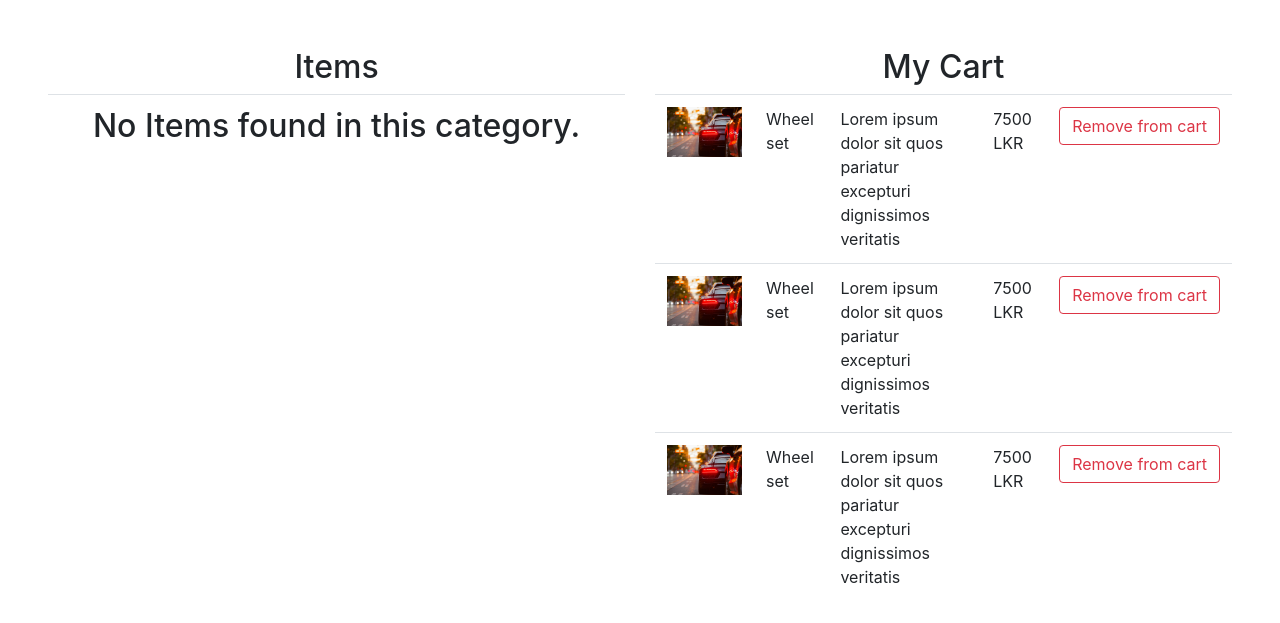
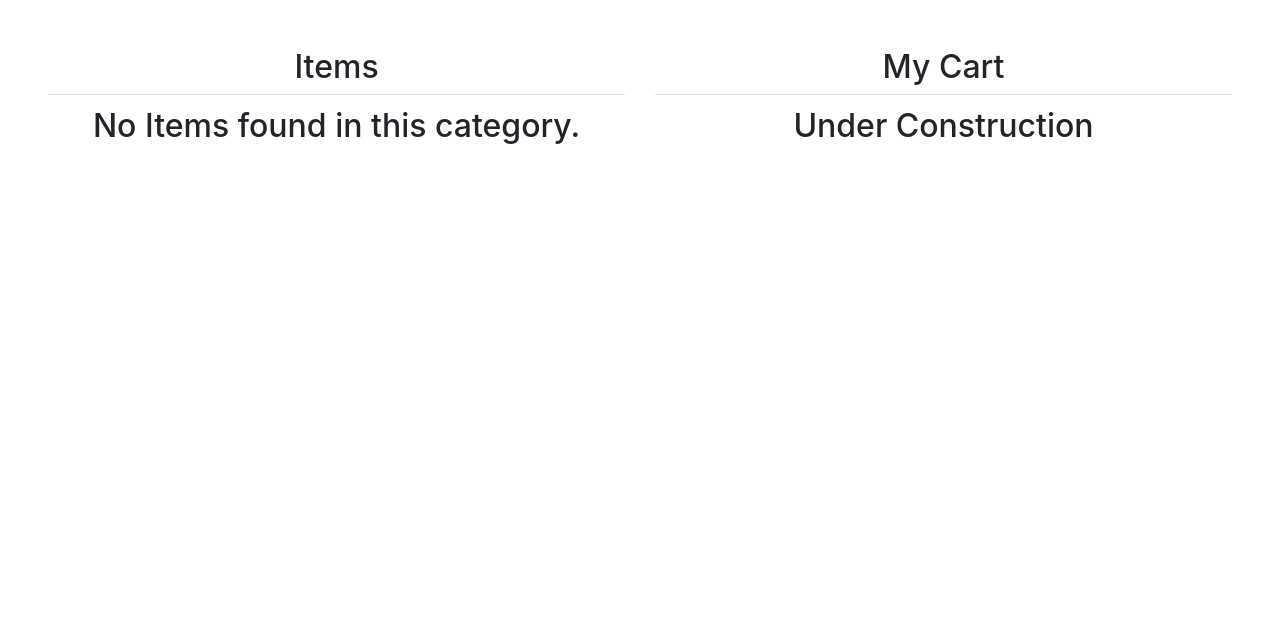
Before and after one commit to SandaliSenarathne/automobile_service_station_management_system, a PHP site: page /viewItems.php?category=1 in a window 1280 px wide. Shown: the top 623 px of the page. Run offline with PHP 8.4, Linux system fonts and the light colour scheme; data that the repository does not hold is empty; some libraries are stand-ins or nearby versions; some web fonts are replaced.

Commit message:
my card displayed as under construction

```diff
--- a/viewItems.php
+++ b/viewItems.php
@@ -43,7 +43,8 @@
         <div class="col-lg-6 col-md-6 col-sm-12">
             <h2 class="fadeInDown text-center">My Cart</h1>
             <table class="table">
-                <tr>
+                <tr><td><h2 class="text-center">Under Construction</h2></td></tr>
+                <!-- <tr>
                     <td><img src="images/bg.jpg" width="75px"></td>
                     <td>Wheel set</td>
                     <td>Lorem ipsum dolor sit quos pariatur excepturi dignissimos veritatis </td>
@@ -63,7 +64,7 @@
                     <td>Lorem ipsum dolor sit quos pariatur excepturi dignissimos veritatis </td>
                     <td>7500 LKR</td>
                     <td><button type="button" class="btn btn-outline-danger" onClick="#">Remove from cart</button></td>
-                </tr>
+                </tr> -->
             </table>
         </div>
     </div>
```
